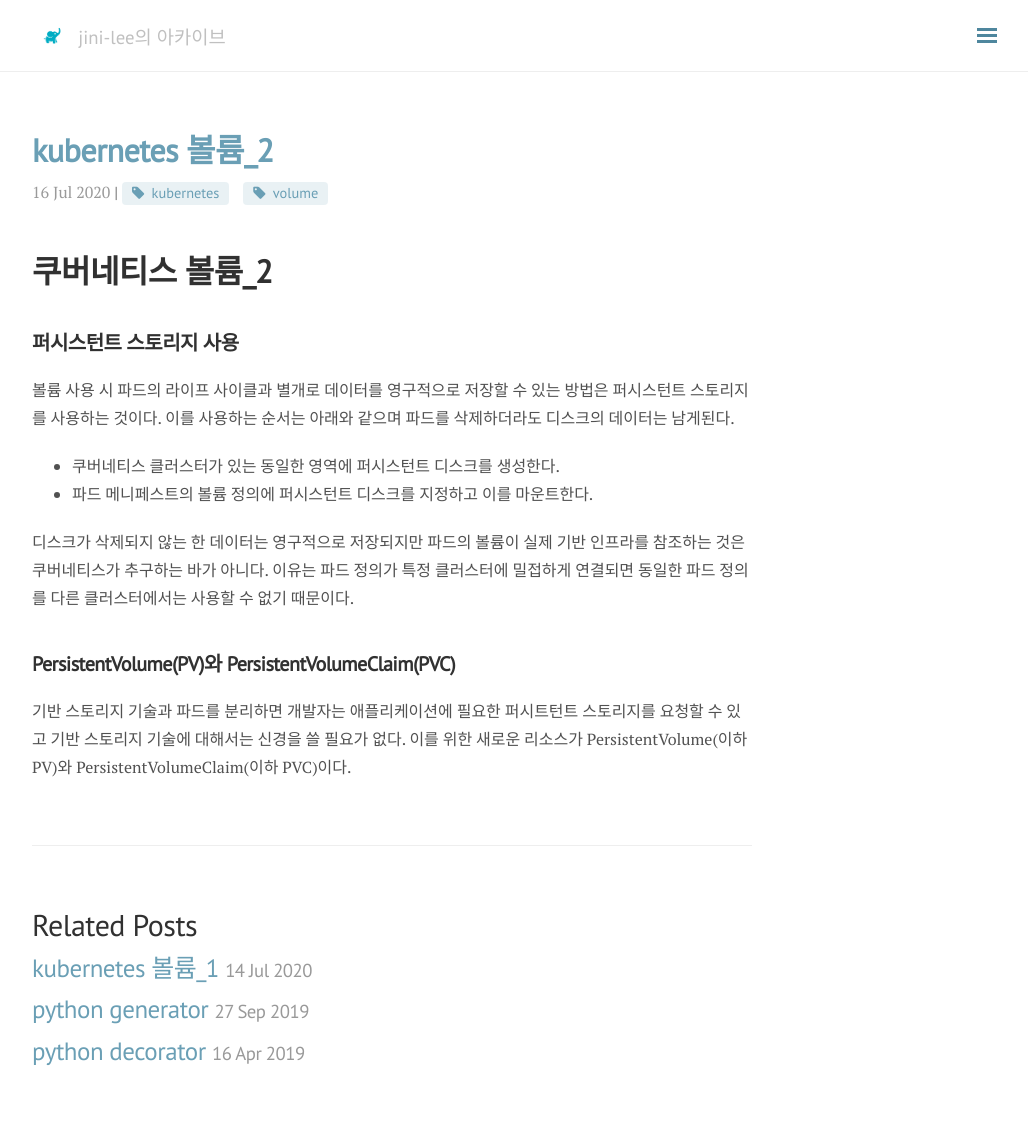
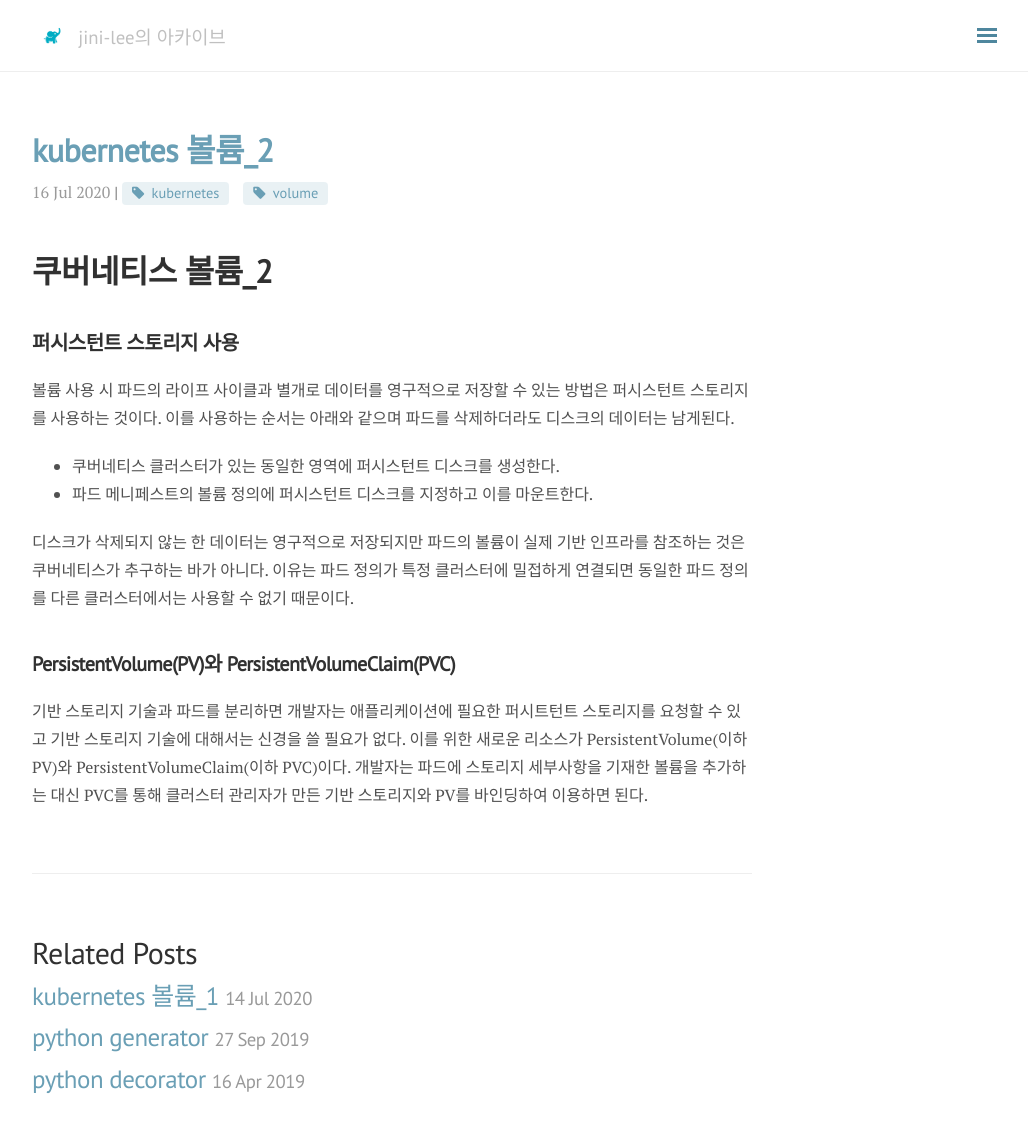
Before and after one commit to jini-lee/jini-lee.github.com, a Jekyll site: the page built from _posts/kubernetes/2020-07-16-volume-2.md, in a window 1280 px wide and 1155 px high. Shown: the top 1132 px of the window, without its empty margins (248-1276 px from the left). Built offline with Jekyll 4.4.1, drawn with Linux system fonts in a browser that asks for light colours; nearby versions of some CDN libraries; comment, search, counter and statistics services are not loaded.

Commit message:
Update 2020-07-16-volume-2.md

```diff
--- a/_posts/kubernetes/2020-07-16-volume-2.md
+++ b/_posts/kubernetes/2020-07-16-volume-2.md
@@ -23,3 +23,4 @@ comments: true
 ## PersistentVolume(PV)와 PersistentVolumeClaim(PVC)
 기반 스토리지 기술과 파드를 분리하면 개발자는 애플리케이션에 필요한 퍼시트턴트 스토리지를 요청할 수 있고 기반 스토리지 기술에 대해서는 신경을 쓸 필요가 없다.
 이를 위한 새로운 리소스가 PersistentVolume(이하 PV)와 PersistentVolumeClaim(이하 PVC)이다.
+개발자는 파드에 스토리지 세부사항을 기재한 볼륨을 추가하는 대신 PVC를 통해 클러스터 관리자가 만든 기반 스토리지와 PV를 바인딩하여 이용하면 된다.
```
